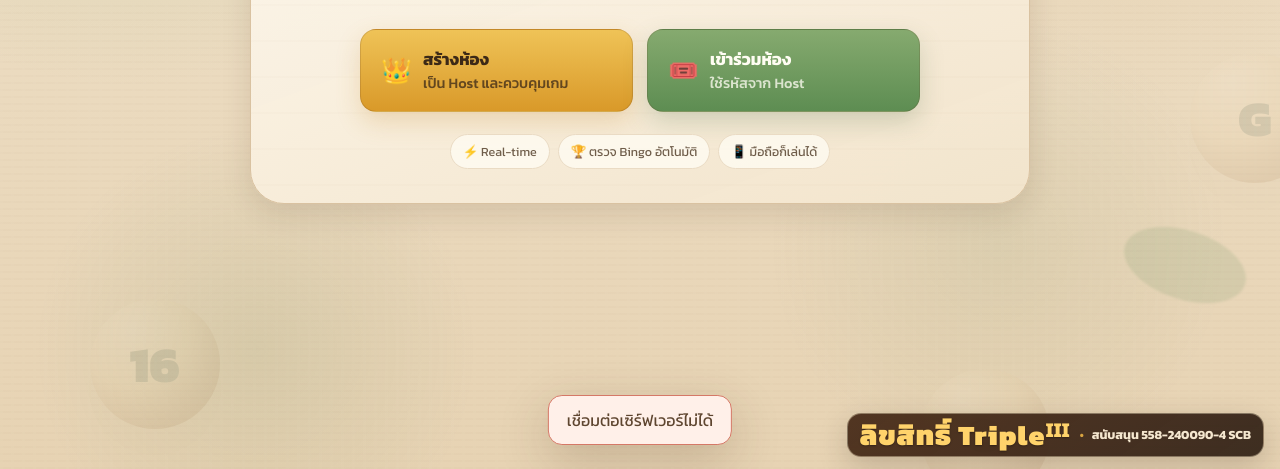
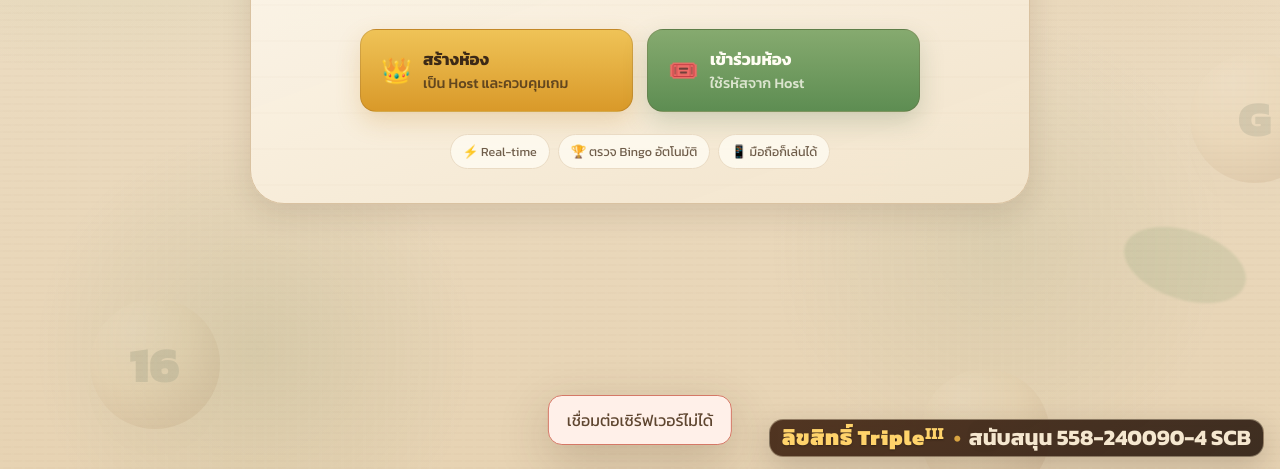
Before and after one commit to supertestapi1-ai/bingoonline, a website: page bingo_final/public/index.html in a window 1280 px wide. Shown: the part 331-800 px from the top of the page. Drawn offline with nearby package versions, Linux system fonts and the light colour scheme; no server answers.

Commit message:
Update style.css

```diff
--- a/bingo_final/public/css/style.css
+++ b/bingo_final/public/css/style.css
@@ -134,7 +134,7 @@ input:focus{border-color:#8aa46e;box-shadow:0 0 0 3px rgba(92,126,71,.14)}
 /* v22: copyright stays in the viewport without adding page height */
 .screen{padding-bottom:92px}
 .site-credit{position:absolute;right:16px;bottom:12px;z-index:90;display:flex;flex-direction:row;align-items:center;justify-content:center;gap:10px;width:max-content;max-width:calc(100vw - 24px);margin:0;padding:7px 12px;border:1px solid rgba(255,241,204,.38);border-radius:14px;background:linear-gradient(145deg,rgba(72,43,24,.94),rgba(47,31,20,.92));box-shadow:0 10px 30px rgba(47,31,20,.20);color:#fff8e9;text-align:center;white-space:nowrap;pointer-events:none}
-.site-credit .credit-by{font-weight:1000;font-size:1.75rem;letter-spacing:.035em;color:#ffd36b;text-shadow:0 1px 2px rgba(0,0,0,.35);line-height:1}
-.site-credit .credit-support{font-size:.78rem;font-weight:700;color:#f5e7cf;line-height:1}
+.site-credit .credit-by{font-weight:1000;font-size:1.35rem;letter-spacing:.035em;color:#ffd36b;text-shadow:0 1px 2px rgba(0,0,0,.35);line-height:1}
+.site-credit .credit-support{font-size:1.38rem;font-weight:700;color:#f5e7cf;line-height:1}
 .site-credit .credit-support::before{content:'•';margin-right:8px;color:#d9a441}
 @media(max-width:720px){.screen{padding-bottom:78px}.lobby-actions{flex-direction:column;align-items:center;gap:10px;width:100%;max-width:320px}.lobby-actions .btn{width:100%;min-width:0;flex:0 0 auto}.site-credit{right:7px;bottom:8px;max-width:calc(100vw - 14px);padding:6px 8px;gap:6px}.site-credit .credit-by{font-size:clamp(.95rem,5.2vw,1.3rem)}.site-credit .credit-support{font-size:clamp(.55rem,2.55vw,.68rem)}.site-credit .credit-support::before{margin-right:5px}}
```
